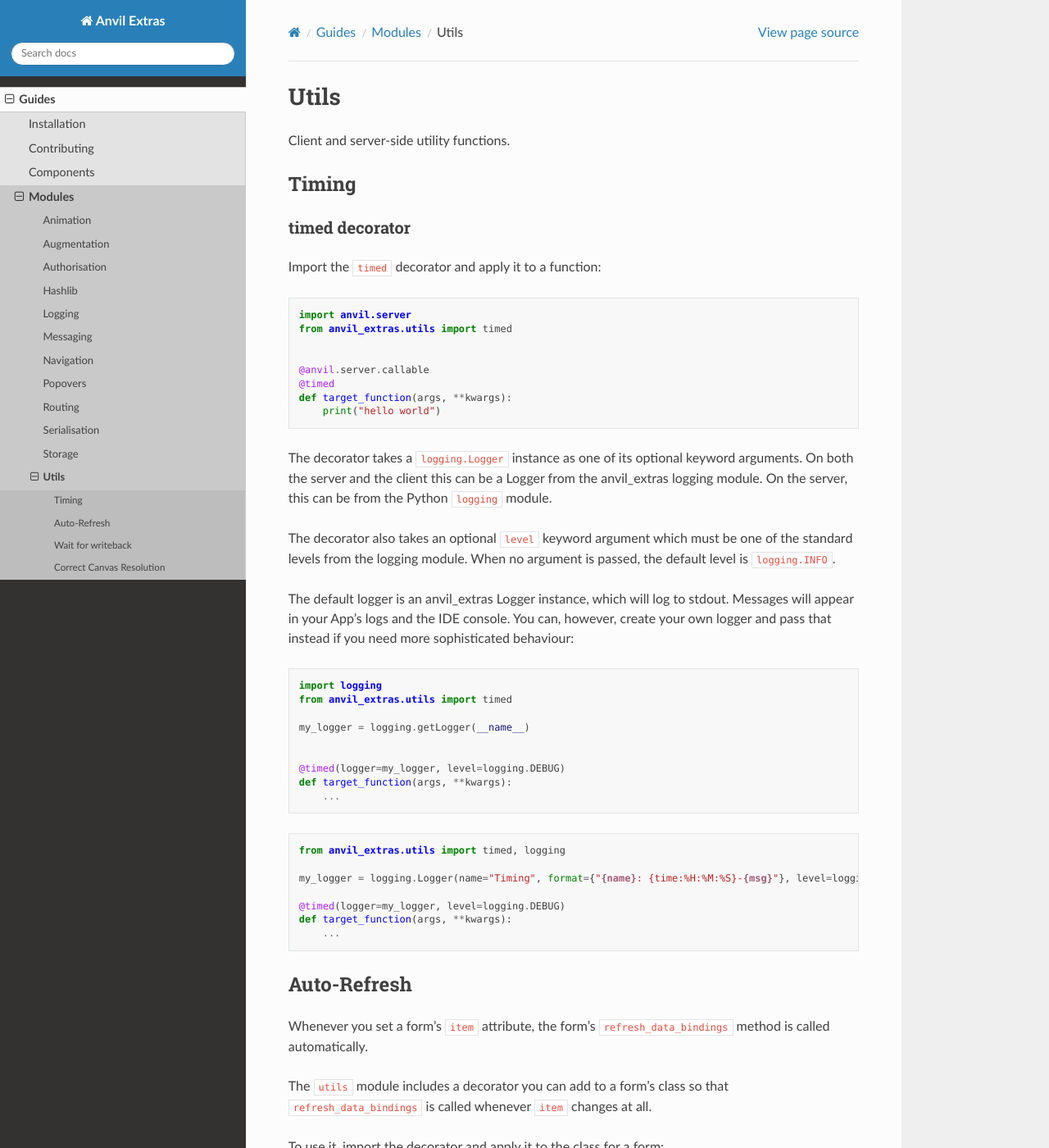
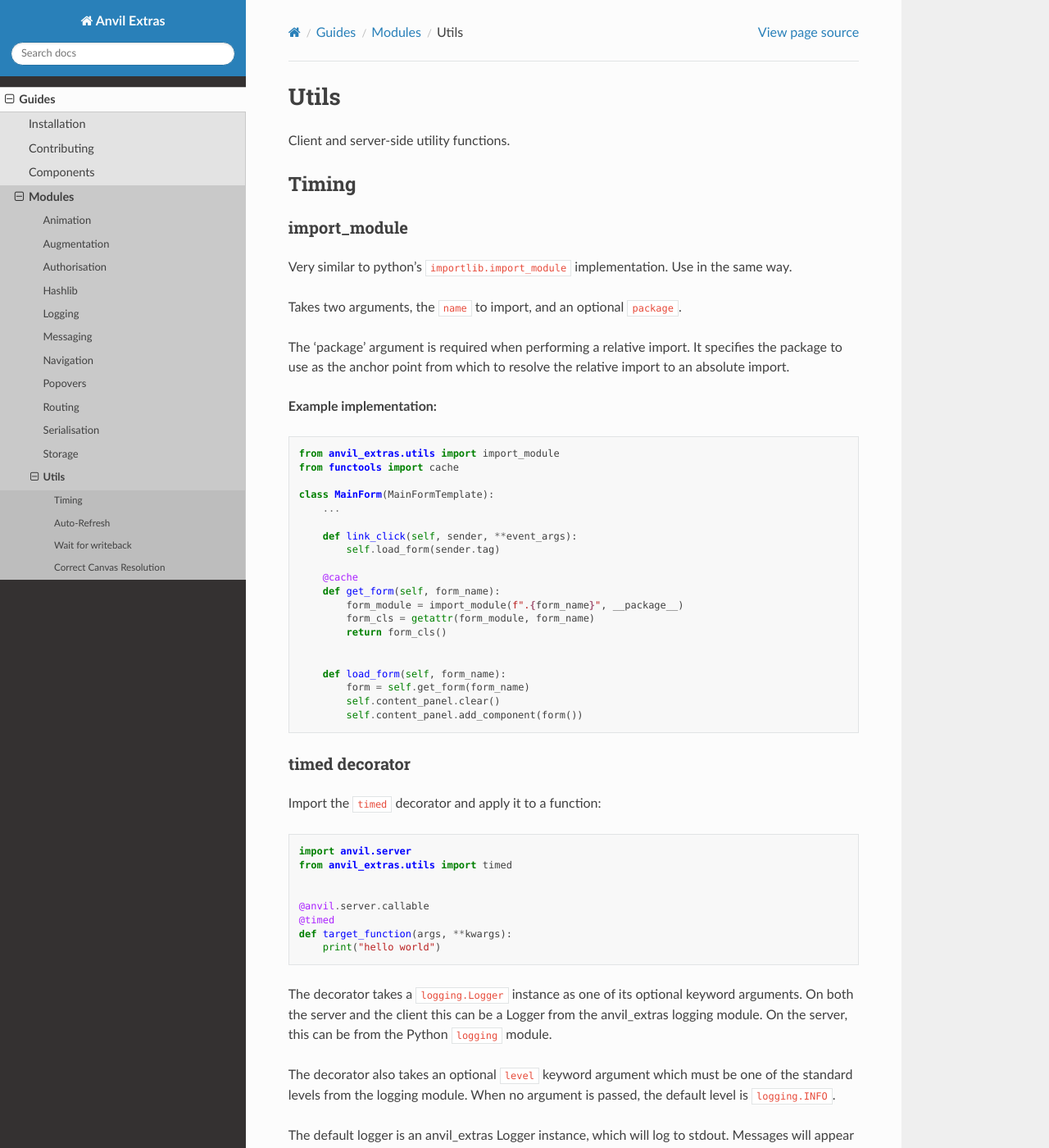
Before and after one commit to anvilistas/anvil-extras, a Sphinx documentation site: the page built from docs/guides/modules/utils.rst, in a window 1280 px wide and 1400 px high. Shown: the whole window at 82% size. Built offline with Sphinx 7.4.7 and the Read the Docs theme 2.0.0, drawn with Linux system fonts in a browser that asks for light colours.

Commit message:
utils.import_module: add docs and update changelog

```diff
--- a/docs/guides/modules/utils.rst
+++ b/docs/guides/modules/utils.rst
@@ -7,6 +7,45 @@
 
 Timing
 ------
+
+import_module
+^^^^^^^^^^^^^
+
+Very similar to python's ``importlib.import_module`` implementation.
+Use in the same way.
+
+Takes two arguments, the ``name`` to import, and an optional ``package``.
+
+The 'package' argument is required when performing a relative import. It
+specifies the package to use as the anchor point from which to resolve the
+relative import to an absolute import.
+
+
+**Example implementation:**
+
+.. code-block:: python
+
+    from anvil_extras.utils import import_module
+    from functools import cache
+
+    class MainForm(MainFormTemplate):
+        ...
+
+        def link_click(self, sender, **event_args):
+            self.load_form(sender.tag)
+
+        @cache
+        def get_form(self, form_name):
+            form_module = import_module(f".{form_name}", __package__)
+            form_cls = getattr(form_module, form_name)
+            return form_cls()
+
+
+        def load_form(self, form_name):
+            form = self.get_form(form_name)
+            self.content_panel.clear()
+            self.content_panel.add_component(form())
+
 
 
 timed decorator
```
Also changed, not shown: CHANGELOG.md (+2 -0 lines).
